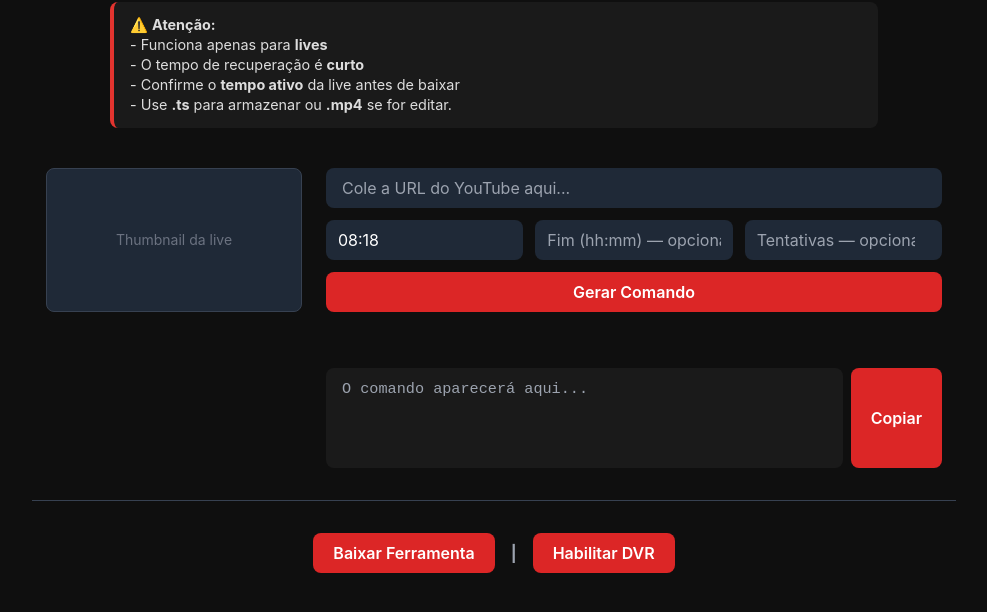
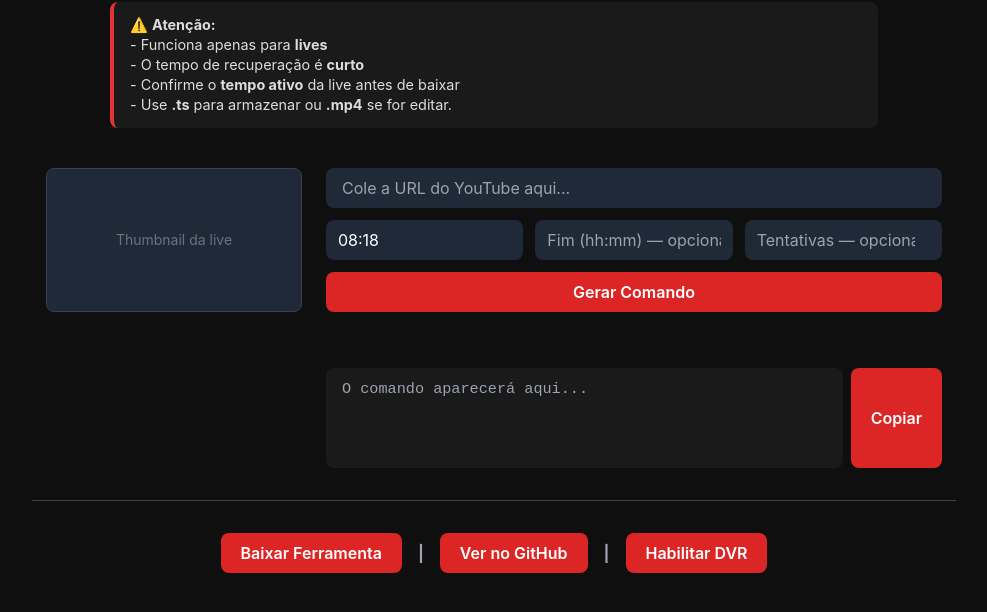
Before and after one commit to yt-playback/yt-playback, a plain HTML site: page index.html in a window 1280 px wide. Shown: the part 82-694 px from the top of the page, without its empty margins (146-1133 px from the left). Drawn offline with nearby package versions, Linux system fonts and the light colour scheme.

```diff
--- a/index.html
+++ b/index.html
@@ -109,6 +109,11 @@
     <a href="https://github.com/yt-playback/yt-playback/releases/download/Release/yt-pb.exe"
        target="_blank" class="bg-red-600 hover:bg-red-700 text-white font-semibold rounded-lg px-5 py-2">
        Baixar Ferramenta
+    </a>
+    <span class="text-gray-400 font-bold">|</span>
+    <a href="https://github.com/yt-playback/yt-playback/releases/tag/Release"
+       target="_blank" class="bg-red-600 hover:bg-red-700 text-white font-semibold rounded-lg px-5 py-2">
+       Ver no GitHub
     </a>
     <span class="text-gray-400 font-bold">|</span>
     <a href="https://greasyfork.org/pt-BR/scripts/536335-unlock-yt-live-rewind"
```
